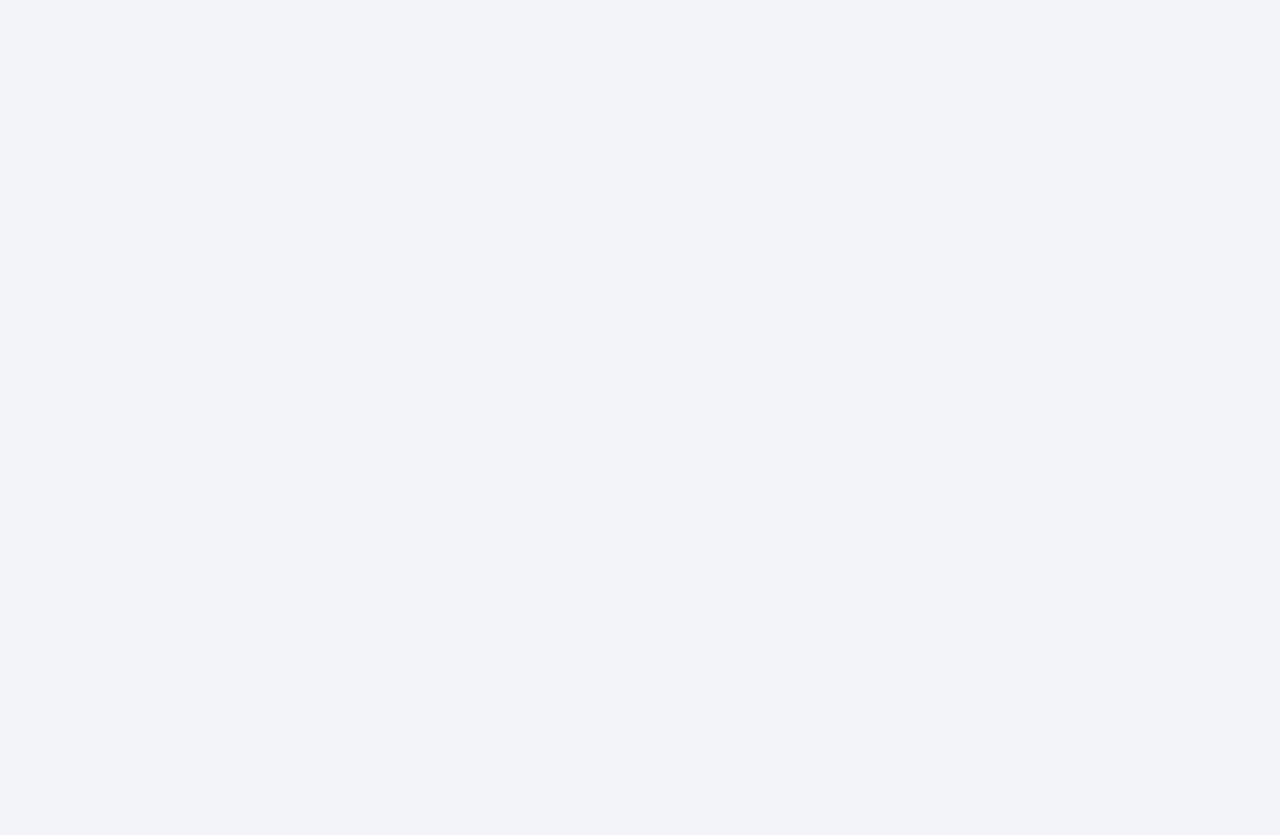
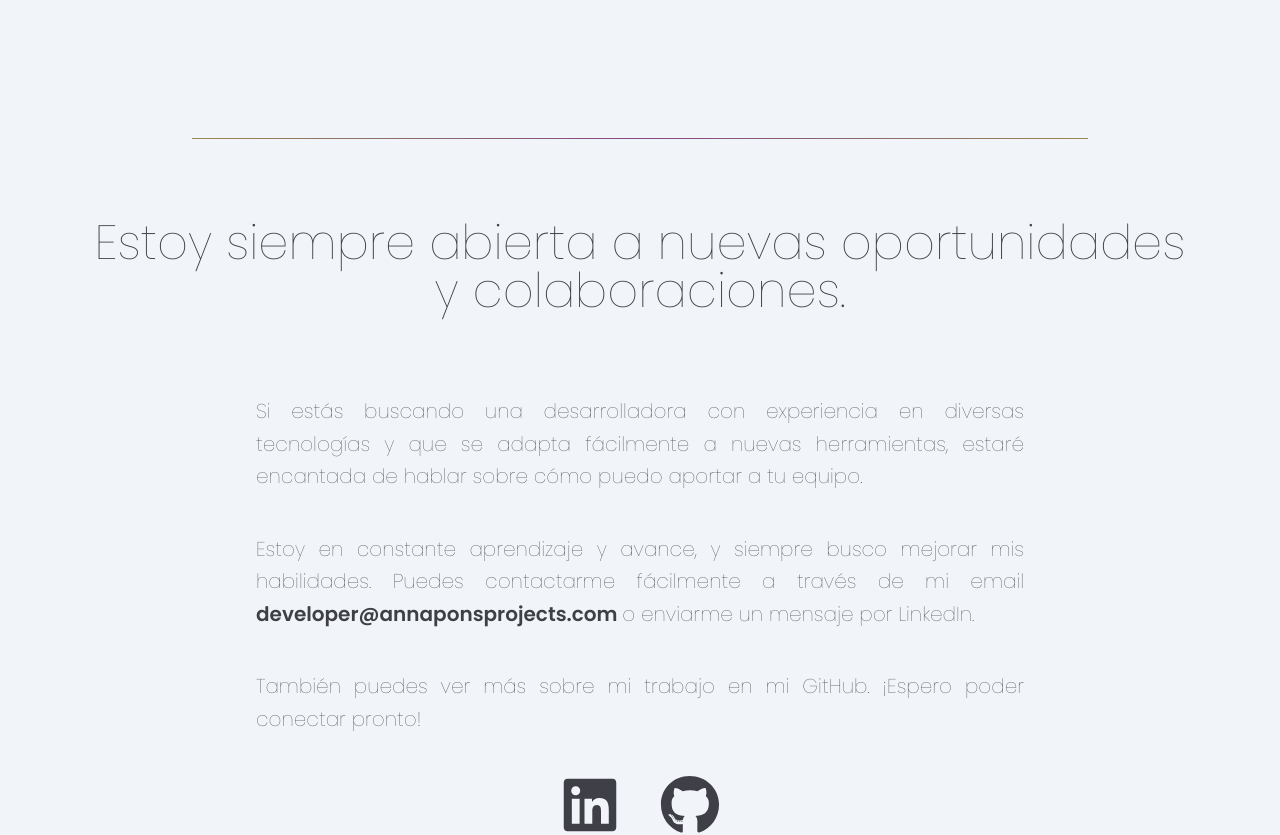
Before and after one commit to annapons10/portfolio, a React (Vite) app: page / in a window 1280 px wide. Shown: the part 2540-3375 px from the top of the page. Before the commit the page ends 2517 px from the top, so only its background shows below. Built offline with nearby package versions, Linux system fonts and the light colour scheme.

Commit message:
Sección Contacto terminada

```diff
--- /dev/null
+++ b/src/data/redesSociales.jsx
@@ -0,0 +1,7 @@
+import { FaGithub } from "react-icons/fa";
+import { FaLinkedin } from "react-icons/fa";
+
+export const RedesSociales = [
+    {nombre: 'LinkedIn', url: 'https://www.linkedin.com/in/annaponscrespo/', icono: <FaLinkedin />},
+    {nombre: 'GitHub', url:'https://github.com/annapons10', icono: <FaGithub />}
+];
--- a/src/pages/MainLayout.jsx
+++ b/src/pages/MainLayout.jsx
@@ -2,6 +2,7 @@ import fotoPerfil from '../assets/anna.jpg';
 import { ProjectCard } from '../components/ProjectCard';
 import { Projects } from '../data/infoProjects';
 import { Technologies } from '../data/technologies';
+import { RedesSociales } from '../data/redesSociales';
 
 export const MainLayout = ({ sectionsRef }) => {
 
@@ -45,7 +46,7 @@ export const MainLayout = ({ sectionsRef }) => {
 
                     {Projects.map((project) => {
                         return (
-                            <a className='transition-all duration-400 ease-in-out hover:scale-105' href={project.url}>
+                            <a className='transition-transform duration-400 ease-in-out hover:scale-105' href={project.url}>
                                 <ProjectCard name={project.name} image={project.image} description={project.description} technologies={project.technologies} />
                             </a>
                         )
@@ -55,7 +56,7 @@ export const MainLayout = ({ sectionsRef }) => {
 
             </section>
 
-            {/*   <div className="w-[70%] h-px bg-[var(--linear-gradient)] mx-auto"></div> */}
+            <div className="w-[70%] h-px bg-separador mx-auto mt-30"></div>
 
             {/* SECCIÓN TECNOLOGÍAS */}
             <section id='tecnologias' className="py-10" ref={(el) => (sectionsRef.current[2] = el)}>
@@ -82,15 +83,42 @@ export const MainLayout = ({ sectionsRef }) => {
 
             </section>
 
-            {/*   <div className="w-[70%] h-px bg-white mx-auto"></div> */}
+            <div className="w-[70%] h-px bg-separador mx-auto mt-30"></div>
+
             {/* SECCIÓN CONTACTO */}
             <section id='contacto' className="py-10" ref={(el) => (sectionsRef.current[3] = el)}>
+                <div className='m-20'>
+                    <h2 className='text-5xl text-center '>Estoy siempre abierta a nuevas oportunidades y colaboraciones.</h2>
+                </div>
 
+                <div className='flex flex-col items-center gap-10 mx-10'>
+
+                    <p className='text-justify text-xl max-w-3xl leading-relaxed'>
+                        Si estás buscando una desarrolladora con experiencia en diversas tecnologías y que se adapta fácilmente a nuevas herramientas, estaré encantada de hablar sobre cómo puedo aportar a tu equipo.
+                    </p>
+                    <p className='text-justify text-xl max-w-3xl leading-relaxed'>
+                        Estoy en constante aprendizaje y avance, y siempre busco mejorar mis habilidades. Puedes contactarme fácilmente a través de mi email
+                        <span className='font-semibold'> developer@annaponsprojects.com </span>
+                        o enviarme un mensaje por LinkedIn.
+                    </p>
+                    <p className='text-justify text-xl max-w-3xl leading-relaxed'>
+                        También puedes ver más sobre mi trabajo en mi GitHub. ¡Espero poder conectar pronto!
+                    </p>
+
+                    {/* Redes sociales */}
+                    <div className='flex flex-col lg:flex-row gap-10'>
+                    {RedesSociales.map((red) => {
+                        return(
+                            <a key={red.nombre} href={red.url}  className="text-6xl transition-transform duration-400 ease-in-out hover:scale-150">
+                                {red.icono}
+                            </a>
+                        )
+                    })}
+                    </div>
+
+                </div>
             </section>
 
-            <div className="bg-mint-500 w-20 h-20 rounded-full">
-
-            </div>
         </main>
     );
 
```
Also changed, not shown: src/components/ContactForm.jsx (deleted).
